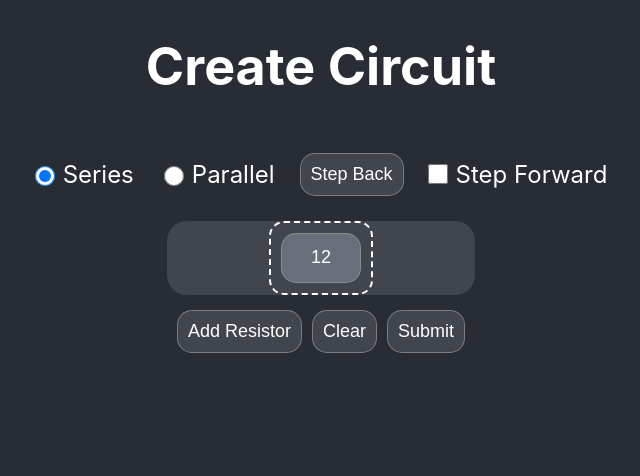
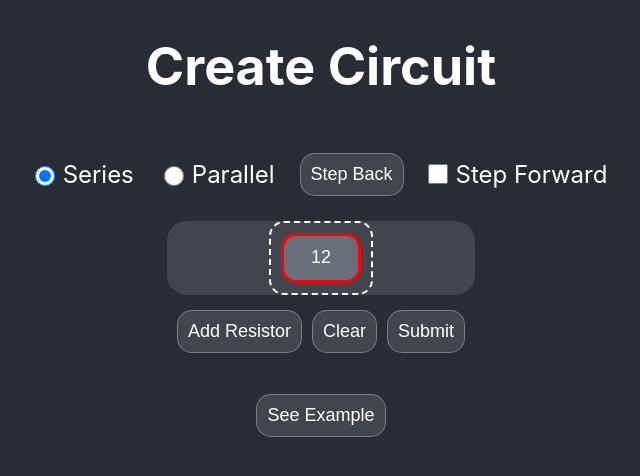
Before and after one commit to mpatankar6/Circuit-Creator, a Flask app: page / in a window 1280 px wide. Shown: the top 476 px of the page, without its empty margins (319-959 px from the left). Run offline with Flask 3, Linux system fonts and the light colour scheme.

Commit message:
clean code and improve frontend

```diff
--- a/app.py
+++ b/app.py
@@ -9,34 +9,33 @@ app: Flask = Flask(__name__)
 
 @app.route("/")
 def start() -> str:
-    return render_template("index.jinja", title="Circuit Simulator")
+    return render_template("index.jinja", title="Circuit Maker")
 
 
 @app.route("/data/", methods=["GET", "POST"])
 def data() -> str:
-    if request.method == "GET":
-        return "Invalid Request"
-
     if request.method == "POST":
-        example_data = request.get_json()
-        my_circuit_image = generate_drawing(example_data)
-        circuit_stats, resistor_data = calculate_circuit(example_data)
-        return render_template(
-            "test.jinja",
-            circuit_image=my_circuit_image,
-            circuit_stats=circuit_stats,
-            resistor_data=resistor_data,
-        )
+        form_data = request.get_json()
+        return load_data_page(form_data)
+    return "Invalid HTTP Request"
 
 
-@app.route("/test/")
-def test() -> str:
-    example_data = json.load(open(r"static/example.json", encoding="UTF-8"))
-    my_circuit_image = generate_drawing(example_data)
-    circuit_stats, resistor_data = calculate_circuit(example_data)
+@app.route("/example/", methods=["GET", "POST"])
+def example() -> str:
+    if request.method == "GET":
+        with open(r"static/example.json", encoding="UTF-8") as json_file:
+            example_data = json.load(json_file)
+            return load_data_page(example_data)
+    return "Invalid HTTP Request"
+
+
+def load_data_page(json_data: str) -> str:
+    circuit_image = generate_drawing(json_data)
+    circuit_stats, resistor_data = calculate_circuit(json_data)
     return render_template(
-        "test.jinja",
-        circuit_image=my_circuit_image,
+        "data.jinja",
+        title="Circuit Data",
+        circuit_image=circuit_image,
         circuit_stats=circuit_stats,
         resistor_data=resistor_data,
     )
--- a/static/main.css
+++ b/static/main.css
@@ -140,9 +140,10 @@ input[type="submit"] {
   margin: 5px;
   padding: 10px;
   display: flex;
+  justify-content: center;
   column-gap: 10px;
 }
 
-#export-json-btn {
-  margin-bottom: 25px;
+#voltage-field {
+  border: 3px solid red;
 }
--- a/static/script.js
+++ b/static/script.js
@@ -16,6 +16,8 @@ const createResistor = () => {
   const inputField = document.createElement("input");
   inputField.type = "number";
   inputField.required = true;
+  inputField.autocomplete = "off";
+  inputField.step = "any";
   inputField.placeholder = `R${count}`;
   inputField.dataset.name = `R${count++}`;
   return inputField;
@@ -32,7 +34,6 @@ const addResistor = () => {
       const newList = document.createElement("ul");
       head.appendChild(newList);
       moveHead(newList);
-      console.log(head);
     }
     component.dataset.type = type;
     component.appendChild(createResistor());
@@ -49,7 +50,6 @@ const addResistor = () => {
       wrapper.dataset.type = type;
       head.appendChild(wrapper);
       moveHead(wrapper);
-      console.log(head);
     } else {
       if (head.tagName !== "LI") {
         alert("Step Forward");
@@ -64,7 +64,6 @@ const addResistor = () => {
 const stepBack = () => {
   const headTag = head.parentElement.tagName;
   if (headTag !== "FORM" && headTag !== "DIV") moveHead(head.parentElement);
-  console.log("HEAD ", head);
 };
 
 const submit = (e) => {
@@ -72,7 +71,6 @@ const submit = (e) => {
   const children = [...outerList.children];
   project.voltage = children.shift().firstElementChild.value;
   project.components = encode(children);
-  console.log("Post Body: ", project);
   fetch("/data", {
     method: "POST",
     headers: {
@@ -93,7 +91,6 @@ const encode = (componentList) => {
     else throw new Error("Invalid Component Type");
     components.push(newData);
   }
-  console.log("Componenets:", components);
   return components;
 };
 
@@ -112,15 +109,10 @@ const addParallelData = (component) => {
   const branches = [...component.children];
   const branchList = [];
   for (const branch of branches) {
-    // Component List
     if (branch.tagName === "UL") {
-      aaa = encode([...branch.children]);
-      console.log("Branch Children: ", [...branch.children], aaa);
-      branchList.push(aaa);
+      branchList.push(encode([...branch.children]));
       continue;
     }
-    console.log(branches);
-    console.log(branch);
     inputField = branch;
     branchList.push({
       name: inputField.dataset.name,
--- a/templates/test.jinja
+++ b/templates/data.jinja
@@ -1,5 +1,6 @@
 <html>
   <head>
+    <title>{{ title }}</title>
     <link
       rel="stylesheet"
       href="{{ url_for('static', filename='main.css') }}"
@@ -41,7 +42,5 @@
       </tr>
       {% endfor %}
     </table>
-    <input id="export-json-btn" type="button" value="Export to JSON" />
-    <div class="json-container"></div>
   </body>
 </html>
--- a/templates/index.jinja
+++ b/templates/index.jinja
@@ -33,7 +33,9 @@
               type="number"
               step="any"
               value="12"
+              placeholder="V"
               id="voltage-field"
+              autocomplete="off"
               required
             />
           </li>
@@ -45,5 +47,8 @@
         <input type="submit" value="Submit" />
       </div>
     </form>
+    <form action="/example" target="_blank" method="get">
+      <input type="submit" value="See Example" />
+    </form>
   </body>
 </html>
```
